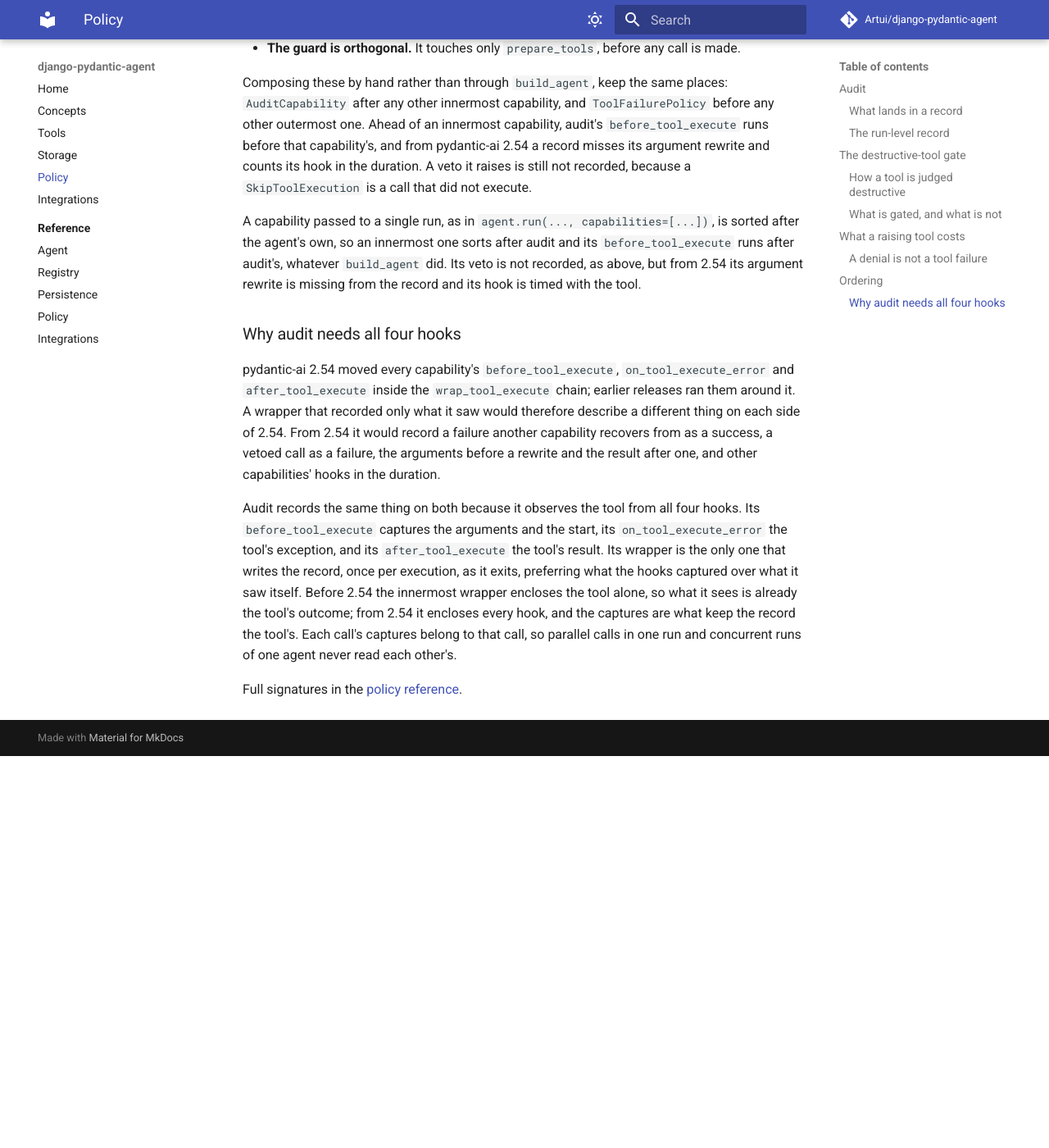
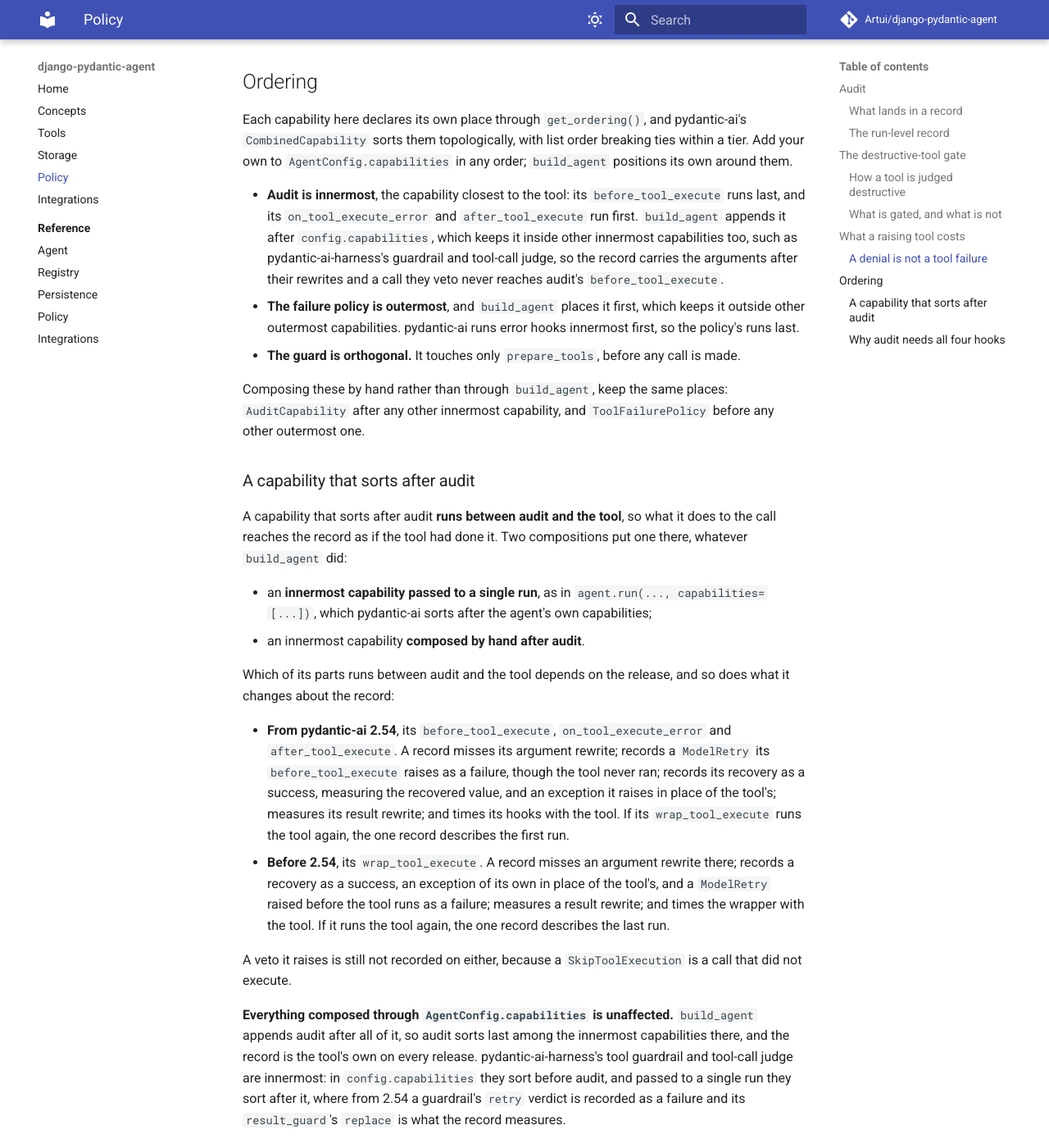
Before and after one commit to Artui/django-pydantic-agent, an MkDocs documentation site: the page built from docs/policy.md, in a window 1280 px wide and 1400 px high, scrolled down 6268 px. Shown: the whole window at 82% size. Built offline with MkDocs 1.6.1 and Material for MkDocs 9.7.7, drawn with Linux system fonts in a browser that asks for light colours; comment, search, counter and statistics services are not loaded; before the commit the page ends 7190 px from its top, so only the background shows below that; some of the changed text lies outside the part shown.

Commit message:
State what a capability sorted after audit changes, and pin it
The audit class, the policy page and the changelog called an innermost
capability passed to a single run the one gap in a record, and named only
its argument rewrite and its hook time. That capability runs between audit
and the tool, as does one composed by hand after audit, so more of what it
does reaches the record. From pydantic-ai 2.54 that is its before, error
and after hooks: a missed argument rewrite, a ModelRetry from its before
hook recorded as a failure though the tool never ran, its recovery
recorded as a success, its own exception in place of the tool's, its
result rewrite, its hook time, and a tool its wrapper reruns getting one
record of the first run. Before 2.54 it is its wrap_tool_execute, which
can do any of the same, with a rerun recorded as the last run. The three
places now state that as one rule, say that everything composed through
config.capabilities is unaffected, and note that harness's tool guardrail
is innermost. One parametrized agent-run test pins each behaviour per
hook order, and the same behaviour in config.capabilities as the tool's
own record; a hand-composed case and real harness ToolGuardrail verdicts,
per run and in config, are pinned beside it.

Nothing held the type the failure policy raises: a plain ToolFailed in its
place passed the suite. Tests now observe it from a real run, through an
error hook composed after the policy on every release and through a
wrapper, which sees it only from 2.54, and check that the subclass never
equals a plain ToolFailed in either direction and pickles as cls(message).

A tool's own ModelRetry with no retries left reaches the error hooks as
UnexpectedModelBehavior, which audit records and the policy converts into
a failed result and logs, while a ModelRetry another capability raises
ends the run once the budget is spent. The policy page, the class and a
test docstring said otherwise in places; they now describe both, and a
test holds each. The behaviour is unchanged.

The wrapper's reset and the identity check in audit's per-call lookup
each named a test that did not fail without them. Each now names one
that does on 2.54: a rerun refused ahead of audit, and a nested call
refused ahead of audit with a ModelRetry.

The changelog's sentences restating 0.26.1 are trimmed to one clause.

Co-Authored-By: Claude Opus 5.5 <noreply@anthropic.com>

```diff
--- a/docs/policy.md
+++ b/docs/policy.md
@@ -29,8 +29,8 @@ when the logger is null, so "auditing off" costs nothing.
 and optional `error` / `result_size`.
 
 **There is one record per tool execution, and it describes the tool's own
-execution**, whatever other capabilities are composed around it and on every
-supported pydantic-ai release:
+execution**, whatever other capabilities are composed through
+`AgentConfig.capabilities` and on every supported pydantic-ai release:
 
 - `arguments_repr` holds the arguments the tool received, after every other
   capability's `before_tool_execute` has rewritten them.
@@ -43,9 +43,11 @@ supported pydantic-ai release:
   `before_tool_execute` to before any `on_tool_execute_error` or
   `after_tool_execute`. Time spent in other capabilities' hooks is not in it.
 
-The one exception to both is an innermost capability sorted after audit, whose
-rewrite a record misses and whose hook it times from pydantic-ai 2.54;
-[ordering](#ordering) says when that happens.
+A capability that **sorts after audit**, such as an innermost one passed to a
+single run, is outside that promise: it runs between audit and the tool, so
+what it does to any of the four reaches the record as if the tool had done it.
+[A capability that sorts after audit](#a-capability-that-sorts-after-audit)
+says when that happens and what it changes on each release.
 
 **A failure is recorded as the failure, whatever happens to it next.** The
 [failure policy](#what-a-raising-tool-costs) turns a tool's exception into a
@@ -64,6 +66,13 @@ bridge's refusals arrive the same way. A `ModelRetry` is recorded as
 `ToolRetryError: <message>`, and the retried call gets a record of its own.
 From a code-mode sandbox, whose nested tool manager converts neither, both are
 recorded as raised: `ToolFailed: model copy` and `ModelRetry: <message>`.
+
+**Once a tool's retry budget is spent, its `ModelRetry` is recorded
+differently.** On an ordinary call pydantic-ai raises `UnexpectedModelBehavior`
+in its place, from inside the call, so it does reach the error hooks: the
+record reads `UnexpectedModelBehavior: Tool '<name>' exceeded max retries count
+of <n>...`, and the [failure policy](#what-a-raising-tool-costs) converts it
+into a failed result like any other exception.
 
 **A `ToolFailed` keeps its own message, cause or not**, because whoever raised
 it chose that message as the outcome: a tool, or a toolset such as the spec
@@ -219,7 +228,9 @@ That logger hears only about the failures the policy converts: nothing when
 another capability recovered the call or answered for the model with its own
 `ModelRetry` or `ToolFailed`, when an authorization refusal passes through, or
 when the exception never reached the error hooks at all, as a tool's own
-`ToolFailed` and `ModelRetry` do not.
+`ToolFailed` does not, nor its `ModelRetry` while it has retries left. A
+tool's `ModelRetry` with no retries left does reach them, as
+`UnexpectedModelBehavior`, so the policy converts it and logs it.
 
 Three things worth knowing:
 
@@ -229,7 +240,10 @@ Three things worth knowing:
   retry signal, or an explicit `ToolFailed`. So the approval gate above and the
   model's retry budget both pass through untouched. A hand-written
   `except Exception` would have caught `ApprovalRequired` and silently disabled
-  the gate.
+  the gate. The exception is a tool's own `ModelRetry` once its budget is
+  spent: pydantic-ai raises `UnexpectedModelBehavior` in its place from inside
+  the call, which is routed to that hook, so the policy converts it into a
+  failed result where without the policy the run would end.
 - **It converts last.** It is pinned outermost and `build_agent` places it
   first, so its `on_tool_execute_error` runs after every other capability's
   (see [ordering](#ordering)). Every other error hook is handed the exception
@@ -238,8 +252,10 @@ Three things worth knowing:
   capability that recovers by returning a value answers before anything is
   converted. An earlier error hook that raises `ModelRetry` or `ToolFailed` in
   the exception's place has answered for the model, so that passes through
-  unconverted. A `ModelRetry` passed through is a retry like any other, and
-  spends the tool's retry budget.
+  unconverted. A `ModelRetry` passed through spends the tool's retry budget,
+  and once that is spent the run ends with `UnexpectedModelBehavior`, which
+  pydantic-ai raises after every error hook has run, so the policy never sees
+  it. That is the opposite of a tool's own `ModelRetry`, above.
 - **It spends no retry budget**, because `ToolFailed` deliberately doesn't.
   A model can call a persistently broken tool again; bound that with run-level
   `UsageLimits` rather than expecting this to stop it.
@@ -296,17 +312,47 @@ order; `build_agent` positions its own around them.
 
 Composing these by hand rather than through `build_agent`, keep the same
 places: `AuditCapability` after any other innermost capability, and
-`ToolFailurePolicy` before any other outermost one. Ahead of an innermost
-capability, audit's `before_tool_execute` runs before that capability's, and
-from pydantic-ai 2.54 a record misses its argument rewrite and counts its hook
-in the duration. A veto it raises is still not recorded, because a
+`ToolFailurePolicy` before any other outermost one.
+
+### A capability that sorts after audit
+
+A capability that sorts after audit **runs between audit and the tool**, so
+what it does to the call reaches the record as if the tool had done it. Two
+compositions put one there, whatever `build_agent` did:
+
+- an **innermost capability passed to a single run**, as in
+  `agent.run(..., capabilities=[...])`, which pydantic-ai sorts after the
+  agent's own capabilities;
+- an innermost capability **composed by hand after audit**.
+
+Which of its parts runs between audit and the tool depends on the release, and
+so does what it changes about the record:
+
+- **From pydantic-ai 2.54**, its `before_tool_execute`,
+  `on_tool_execute_error` and `after_tool_execute`. A record misses its
+  argument rewrite; records a `ModelRetry` its `before_tool_execute` raises as
+  a failure, though the tool never ran; records its recovery as a success,
+  measuring the recovered value, and an exception it raises in place of the
+  tool's; measures its result rewrite; and times its hooks with the tool. If
+  its `wrap_tool_execute` runs the tool again, the one record describes the
+  first run.
+- **Before 2.54**, its `wrap_tool_execute`. A record misses an argument rewrite
+  there; records a recovery as a success, an exception of its own in place of
+  the tool's, and a `ModelRetry` raised before the tool runs as a failure;
+  measures a result rewrite; and times the wrapper with the tool. If it runs
+  the tool again, the one record describes the last run.
+
+A veto it raises is still not recorded on either, because a
 `SkipToolExecution` is a call that did not execute.
 
-A capability passed to a single run, as in `agent.run(..., capabilities=[...])`,
-is sorted after the agent's own, so an innermost one sorts after audit and its
-`before_tool_execute` runs after audit's, whatever `build_agent` did. Its veto
-is not recorded, as above, but from 2.54 its argument rewrite is missing from
-the record and its hook is timed with the tool.
+**Everything composed through `AgentConfig.capabilities` is unaffected.**
+`build_agent` appends audit after all of it, so audit sorts last among the
+innermost capabilities there, and the record is the tool's own on every
+release. pydantic-ai-harness's tool guardrail and tool-call judge are
+innermost: in `config.capabilities` they sort before audit, and passed to a
+single run they sort after it, where from 2.54 a guardrail's `retry` verdict is
+recorded as a failure and its `result_guard`'s `replace` is what the record
+measures.
 
 ### Why audit needs all four hooks
 
```
Also changed, not shown: CHANGELOG.md (+40 -32 lines), 5 other files.
